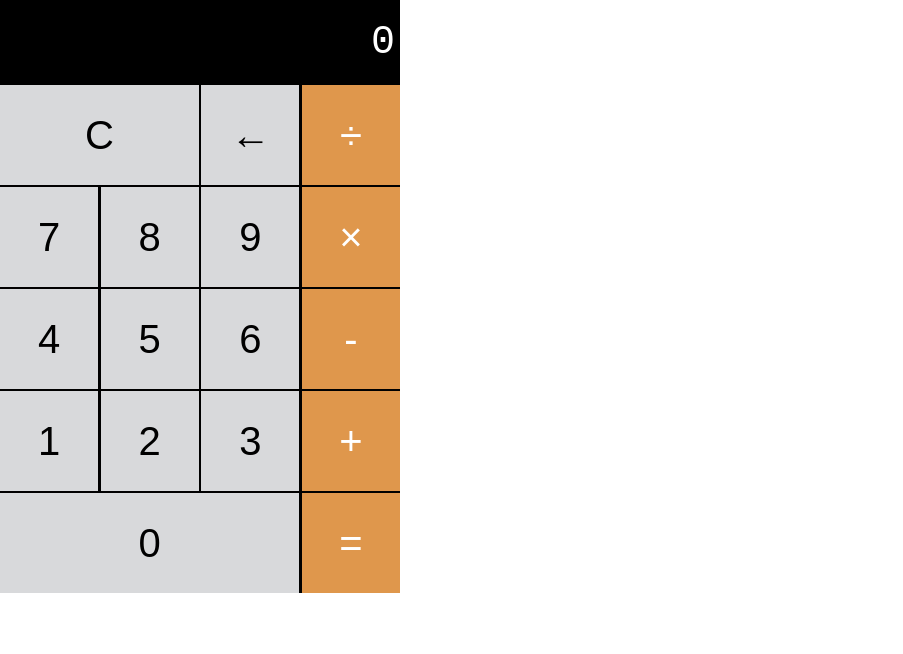
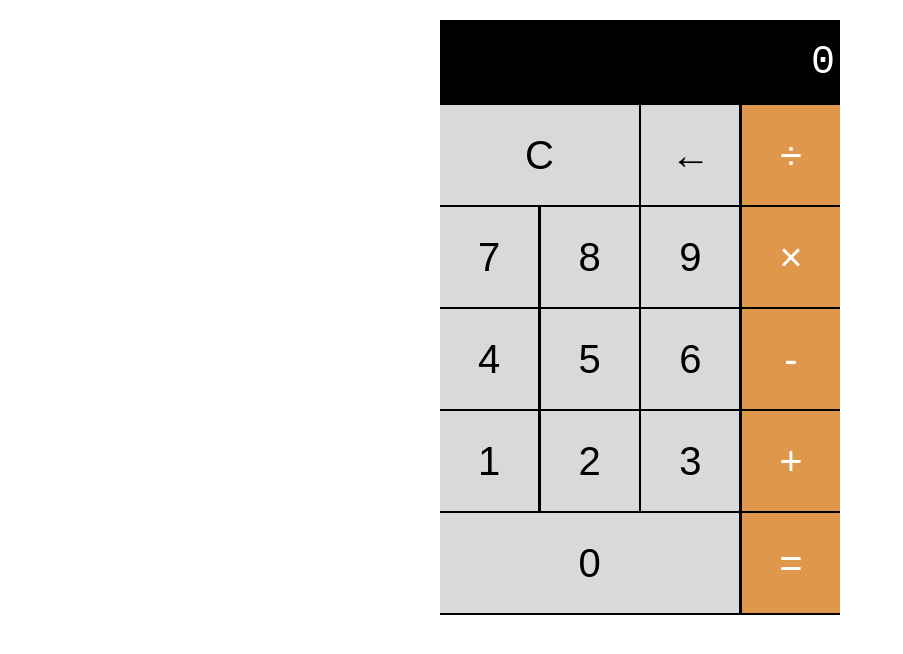
Before and after one commit to Hengameh/basicCalculator, a plain HTML site: page index.html in a window 1280 px wide. Shown: the whole page, without its empty margins (0-903 px from the left). Drawn offline with Linux system fonts and the light colour scheme.

Commit message:
centering the calculator in the page

```diff
--- a/calculator.css
+++ b/calculator.css
@@ -7,6 +7,11 @@ body{
     margin:0;
 }
 
+.container{
+    display: flex;
+    justify-content: center;
+    margin-top: 20px;
+}
 .calc{
     width: 400px;
     background-color: black;
--- a/index.html
+++ b/index.html
@@ -8,6 +8,7 @@
     <link rel="stylesheet" href="./calculator.css">
 </head>
 <body>
+    <div class="container">
         <div class="calc">
             <section class="screen">
                 0
@@ -42,6 +43,8 @@
                 </div>
             </section>
         </div>
+    </div>
     <script src="./calculator.js"></Script>
     </body>
     </html>
+    </div>
```
Lines whose indentation alone changed are shown as unchanged.
